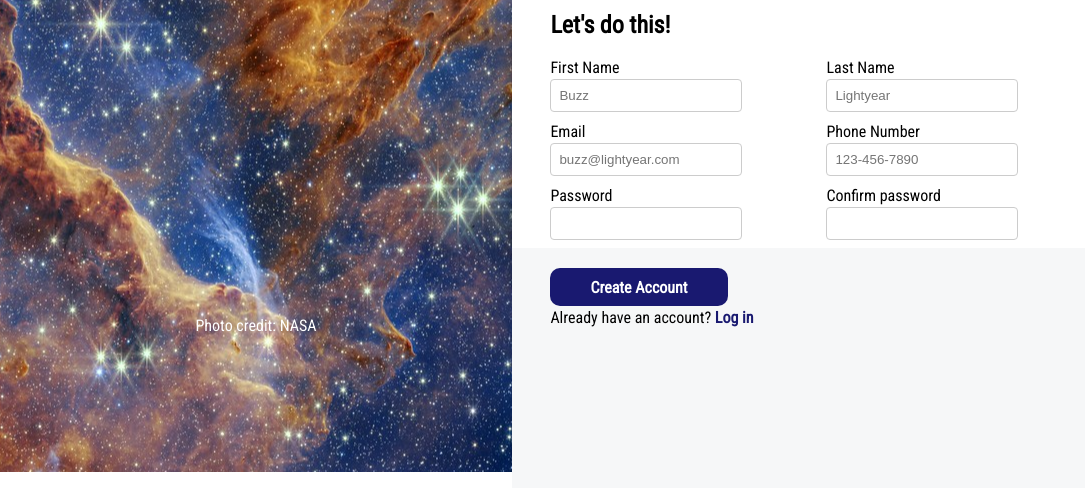
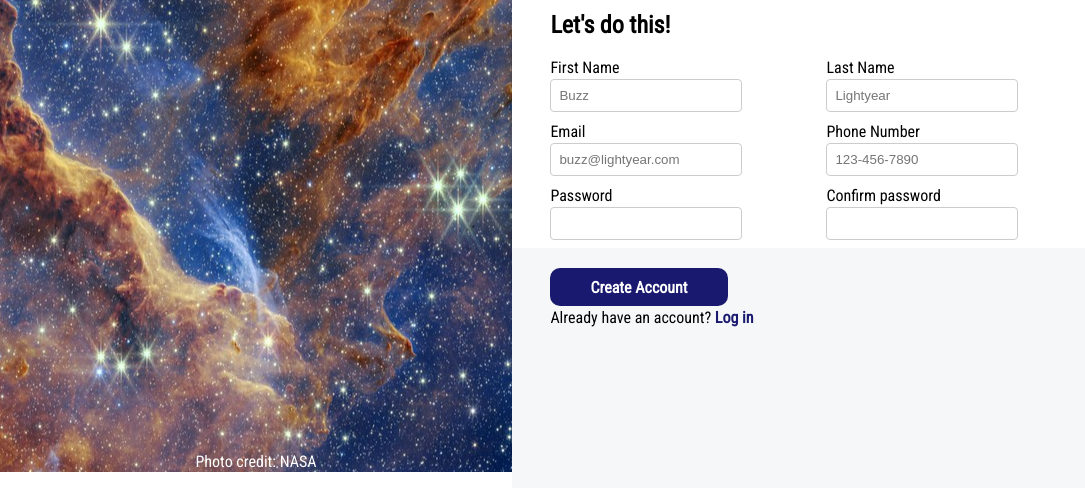
Before and after one commit to rgremaud/sign_up_form, a plain HTML site: page index.html in a window 1280 px wide. Shown: the part 328-816 px from the top of the page, without its empty margins (0-1085 px from the left). Drawn offline with Linux system fonts and the light colour scheme.

Commit message:
Add final styling

```diff
--- a/index.html
+++ b/index.html
@@ -15,9 +15,7 @@
                 <img src="odin-lined.png" class="odin-icon">
                 <p class="title-text">STARSCAPE</p>
             </div>
-            <div class="credit-text">
-                <p>Photo credit: NASA</p>
-            </div>
+            <p class="credit-text">Photo credit: NASA</p>
         </div>
         <div class="form-section">
             <div class="top">
--- a/styles.css
+++ b/styles.css
@@ -35,6 +35,8 @@ body {
 }
 
 .image-section {
+    display: flex;
+    flex-direction: column;
     flex: 1;
     flex-basis: 40%;
     background: url("space.jpg") center center;
@@ -71,7 +73,7 @@ body {
     color: white;
     text-align: center;
     font-family: "roboto_condensed", Arial, sans-serif;
-    margin-top: 62%;
+    margin-top: auto;
 }
 
 
@@ -99,10 +101,11 @@ body {
 .middle {
     height: auto;
     background-color: #FFFFFF;
+    outline: none;
     font-size: 1rem;
     overflow: hidden;
     text-overflow: ellipsis;
-    box-shadow: 0px 5px 10px rgba(0, 0, 0, 0.3);
+    box-shadow: 0 8px 10px rgba(0, 0, 0, 0.3);
 }
 
 .top-text,
@@ -158,6 +161,7 @@ input[type="password"]:focus {
     outline: none;
     background-color: #E1EBEE;
     border: 2px solid #191970;
+    box-shadow: 0 0 5px rgba(0, 123, 255, 0.5);
 }
 
 input[type="email"]:invalid,
```
